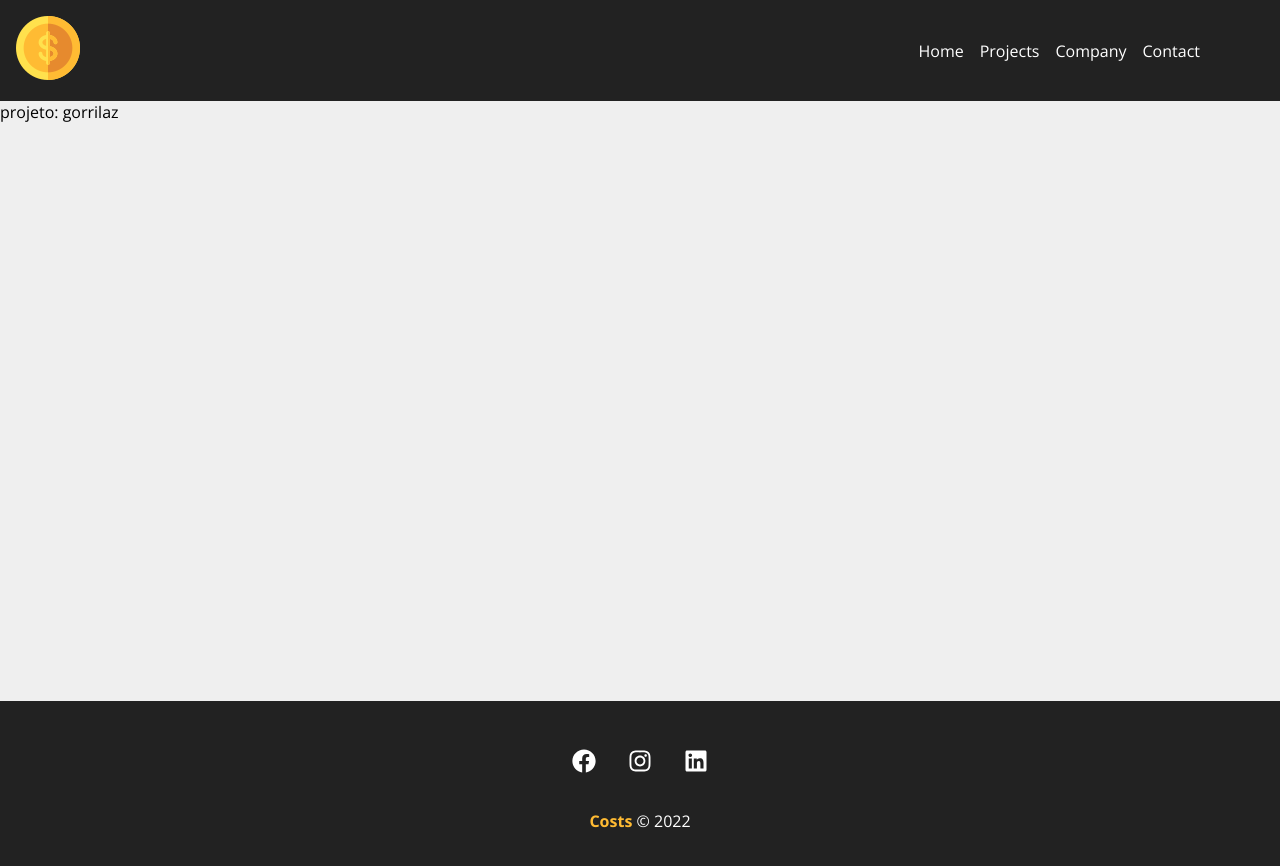
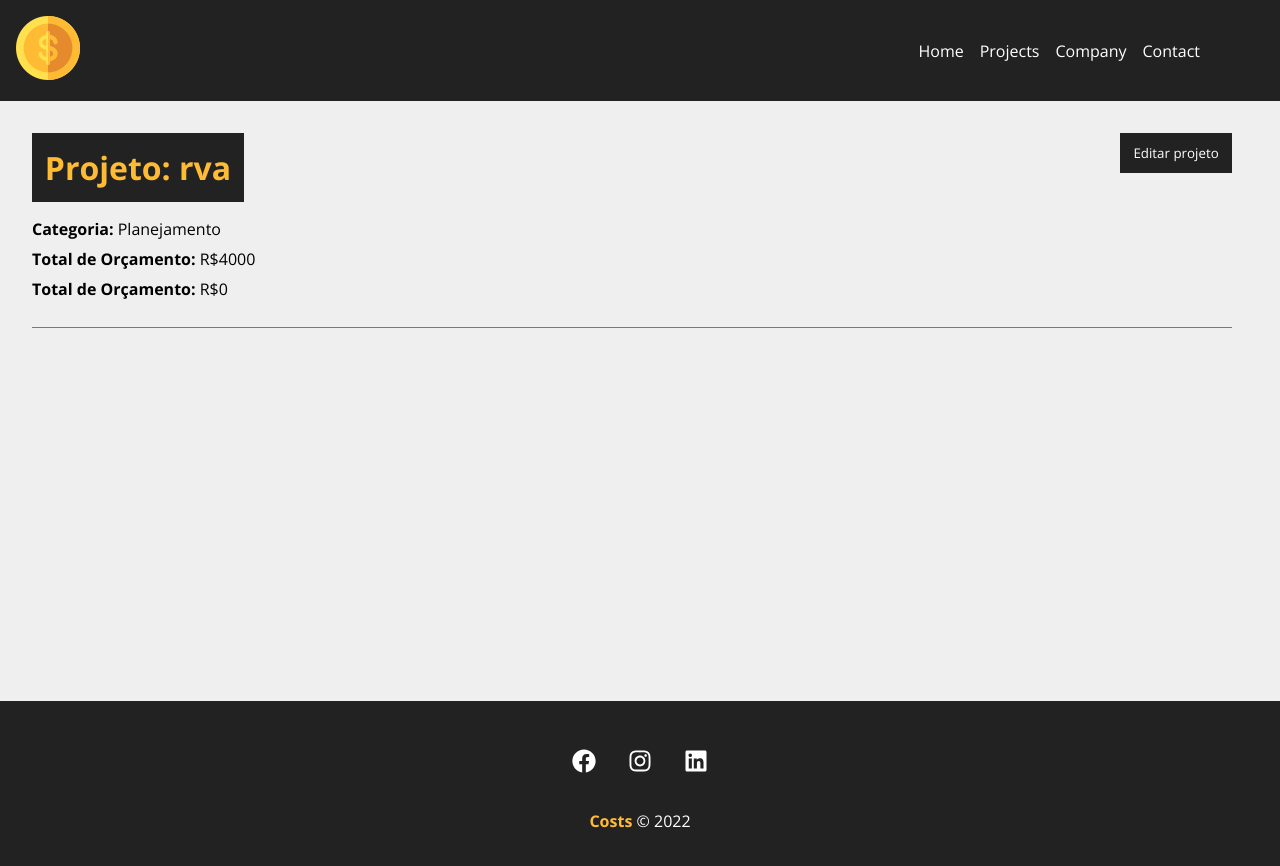
Before and after one commit to Artoriasif/react-Costs, a React (Create React App) app: page /project/1 in a window 1280 px wide. Shown: the top 866 px of the page. Built offline with nearby package versions, Linux system fonts and the light colour scheme; data requests are answered from the project's data file.

Commit message:
Funcionameto de exibir detalhes do projeto e att

```diff
--- a/db.json
+++ b/db.json
@@ -1,22 +1,22 @@
 {
   "projects": [
     {
-      "name": "gorrilaz",
-      "budget": "8500",
+      "name": "rva",
+      "budget": "4000",
       "category": {
-        "id": "2",
-        "name": "Desenvolvimento"
+        "id": "4",
+        "name": "Planejamento"
       },
       "cost": 0,
       "services": [],
       "id": 1
     },
     {
-      "name": "Arctic monkeys",
-      "budget": "7400",
+      "name": "macaco de luffy",
+      "budget": "50",
       "category": {
-        "id": "3",
-        "name": "Design"
+        "id": "2",
+        "name": "Desenvolvimento"
       },
       "cost": 0,
       "services": [],
--- a/src/components/pages/Project.js
+++ b/src/components/pages/Project.js
@@ -1,27 +1,104 @@
 import styles from "./Project.module.css";
 import { useParams } from "react-router-dom";
 import { useState, useEffect } from "react";
+import Loading from "../layout/Loading";
+import Container from "../layout/Container";
+import ProjectForm from "../project/ProjectForm";
+import Message from "../layout/Message";
 
 function Project() {
   const { id } = useParams();
   console.log(id);
 
   const [project, setProject] = useState([]);
+  const [showProjectForm, setShowProjectForm] = useState(false);
+  const [message, setMessage] = useState();
+  const [type, setType] = useState();
 
   useEffect(() => {
-    fetch(`http://localhost:5000/projects/${id}`, {
-      method: "GET",
+    setTimeout(() => {
+      fetch(`http://localhost:5000/projects/${id}`, {
+        method: "GET",
+        headers: {
+          "Content-Type": "application/json",
+        },
+      })
+        .then((resp) => resp.json())
+        .then((data) => {
+          setProject(data);
+        });
+    }, 300);
+  }, [id]);
+
+  function editPost(project) {
+    //budget validation
+    if (project.budget < project.cost) {
+      setMessage("O Orçamento não pode ser menor que o custo do projeto!");
+      setType("error");
+      return false;
+    }
+
+    fetch(`http://localhost:5000/projects/${project.id}`, {
+      method: "PATCH",
       headers: {
         "Content-Type": "application/json",
       },
+      body: JSON.stringify(project),
     })
       .then((resp) => resp.json())
       .then((data) => {
         setProject(data);
-      });
-  }, [id]);
+        setShowProjectForm(false);
+        setMessage("O projeto foi atualizado!");
+        setType("success");
+      })
+      .catch((err) => console.log(err));
+  }
 
-  return <p>projeto: {project.name}</p>;
+  function toggleProjectForm() {
+    setShowProjectForm(!showProjectForm);
+  }
+
+  return (
+    <>
+      {project.name ? (
+        <div className={styles.project_details}>
+          <Container customClass="column">
+            {message && <Message type={type} msg={message} />}
+            <div className={styles.details_container}>
+              <h1>Projeto: {project.name}</h1>
+              <button onClick={toggleProjectForm} className={styles.btn}>
+                {!showProjectForm ? "Editar projeto" : "Fechar"}
+              </button>
+              {!showProjectForm ? (
+                <div className={styles.project_info}>
+                  <p>
+                    <span>Categoria:</span> {project.category.name}
+                  </p>
+                  <p>
+                    <span>Total de Orçamento:</span> R${project.budget}
+                  </p>
+                  <p>
+                    <span>Total de Orçamento:</span> R${project.cost}
+                  </p>
+                </div>
+              ) : (
+                <div className={styles.project_info}>
+                  <ProjectForm
+                    handleSubmit={editPost}
+                    btnText="Concluir Edição"
+                    projectData={project}
+                  />
+                </div>
+              )}
+            </div>
+          </Container>
+        </div>
+      ) : (
+        <Loading />
+      )}
+    </>
+  );
 }
 
 export default Project;
--- a/src/components/pages/Project.module.css
+++ b/src/components/pages/Project.module.css
@@ -0,0 +1,48 @@
+.project_details {
+  padding: 2em;
+}
+
+.project_details h1,
+.project_details h2,
+.project_details p {
+  margin-bottom: 0.5em;
+}
+
+.project_details h1 {
+  background-color: #222;
+  color: #ffbb33;
+  padding: 0.4em;
+}
+
+.project_details span {
+  font-weight: bold;
+}
+
+.details_container,
+.service_form_container {
+  border-bottom: 1px solid #7a7a7a;
+  margin-bottom: 1.2em;
+  padding-bottom: 1.2em;
+  display: flex;
+  justify-content: space-between;
+  flex-wrap: wrap;
+}
+
+.btn {
+  background-color: #222;
+  color: #fff;
+  padding: 0.5em 1em;
+  text-decoration: none;
+  transition: 0.5s;
+  cursor: pointer;
+  max-height: 40px;
+  border: none;
+}
+
+.btn:hover {
+  color: #ffbb33;
+}
+
+.project_info {
+  width: 100%;
+}
```
